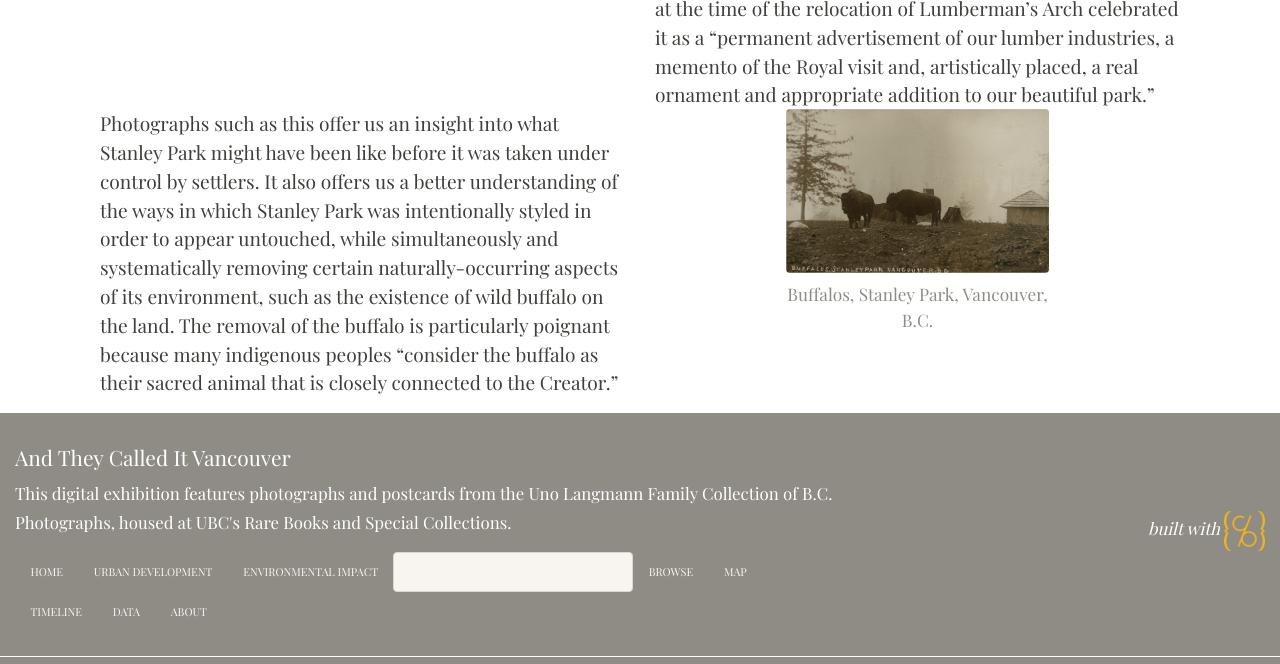
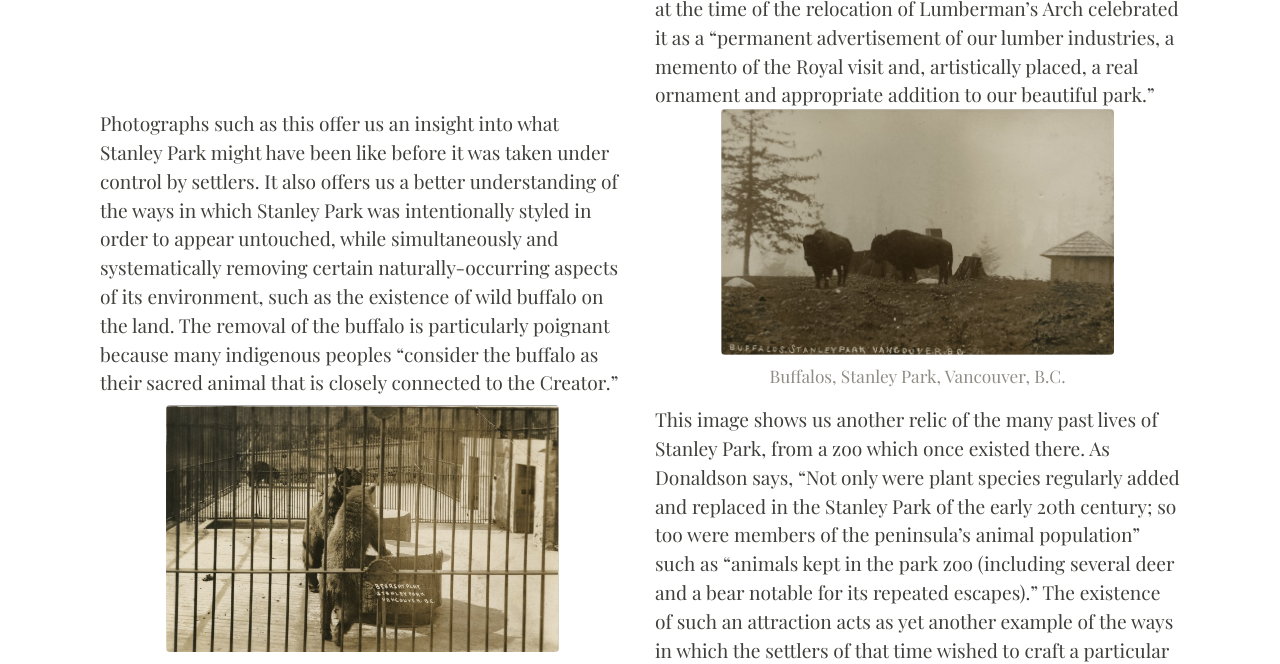
Before and after one commit to ashlynnprasad/langmann-2021, a Jekyll site: the page built from pages/relationswithindigenouspeoples.md, in a window 1280 px wide and 1400 px high, scrolled down 1234 px. Shown: the top 664 px of the window. Built offline with Jekyll 4.4.1, drawn with Linux system fonts in a browser that asks for light colours; nearby versions of some CDN libraries; some of the changed text lies outside the part shown.

Commit message:
added more images and text

```diff
--- a/pages/relationswithindigenouspeoples.md
+++ b/pages/relationswithindigenouspeoples.md
@@ -15,7 +15,7 @@ One of the most important factors to consider when browsing the Uno Langmann Col
 <div class="container">
   <div class="row">
     <div class="col-sm">
-      {% include feature/item-figure.html objectid="langmann025" width="50" %}
+      {% include feature/item-figure.html objectid="langmann025" width="75" %}
     </div>
     <div class="col-sm">
       Another example of the ways in which settler-colonial preferences for the visual appeal of the park overrode entire histories of indigenous customs and land rights was the re-placement of Lumberman’s Arch. John Mackie explains how the arch was resituated from its original home downtown to Stanley Park, “on the site of an old native village that whites called Whoi Whoi,” or Xwayxway, and which had been home to Squamish, Musqueam and Tsleil-Waututh First Nations.  Not only was it their home, but “when the first road was built around Stanley Park, a construction crew unearthed near Whoi Whoi a large deposit of broken and crushed clam shells, as well as skulls and other body parts.... Rather than exciting any interest, the shells were used to surface the road.”
@@ -29,7 +29,27 @@ The focus remained on grooming Stanley Park to become a decoration to the city,
       Photographs such as this offer us an insight into what Stanley Park might have been like before it was taken under control by settlers. It also offers us a better understanding of the ways in which Stanley Park was intentionally styled in order to appear untouched, while simultaneously and systematically removing certain naturally-occurring aspects of its environment, such as the existence of wild buffalo on the land. The removal of the buffalo is particularly poignant because many indigenous peoples “consider the buffalo as their sacred animal that is closely connected to the Creator.”
     </div>
     <div class="col-sm">
-      {% include feature/item-figure.html objectid="langmann026" width="50" %}
+      {% include feature/item-figure.html objectid="langmann026" width="75" %}
     </div>
   </div>
 </div>
+<div class="container">
+  <div class="row">
+    <div class="col-sm">
+      {% include feature/item-figure.html objectid="langmann027" width="75" %}
+    </div>
+    <div class="col-sm">
+      This image shows us another relic of the many past lives of Stanley Park, from a zoo which once existed there. As Donaldson says, “Not only were plant species regularly added and replaced in the Stanley Park of the early 20th century; so too were members of the peninsula’s animal population” such as “animals kept in the park zoo (including several deer and a bear notable for its repeated escapes).”  The existence of such an attraction acts as yet another example of the ways in which the settlers of that time wished to craft a particular image of Stanley Park: full of nature, but only in ways that felt palatable and safe to settlers.
+    </div>
+  </div>
+</div>
+<div class="container">
+  <div class="row">
+    <div class="col-sm">
+      This image is a further example of the ways in which settlers disrespected indigenous customs and traditions. When seen through a more critical lens, this image reads as evidence of the ways in which settlers not only took the land for their own, but then also proceeded to take advantage of natural resources in harmful and toxic ways. The handwritten captions on the photograph – “The cougar hunt” and “The cougar dead just where she fell” – speak to the enjoyment and pride that was taken in hunting for sport, rather than focusing on being more responsible, respectful custodians of the land.
+    </div>
+    <div class="col-sm">
+      {% include feature/item-figure.html objectid="langmann030" width="75" %}
+    </div>
+  </div>
+</div>
```
